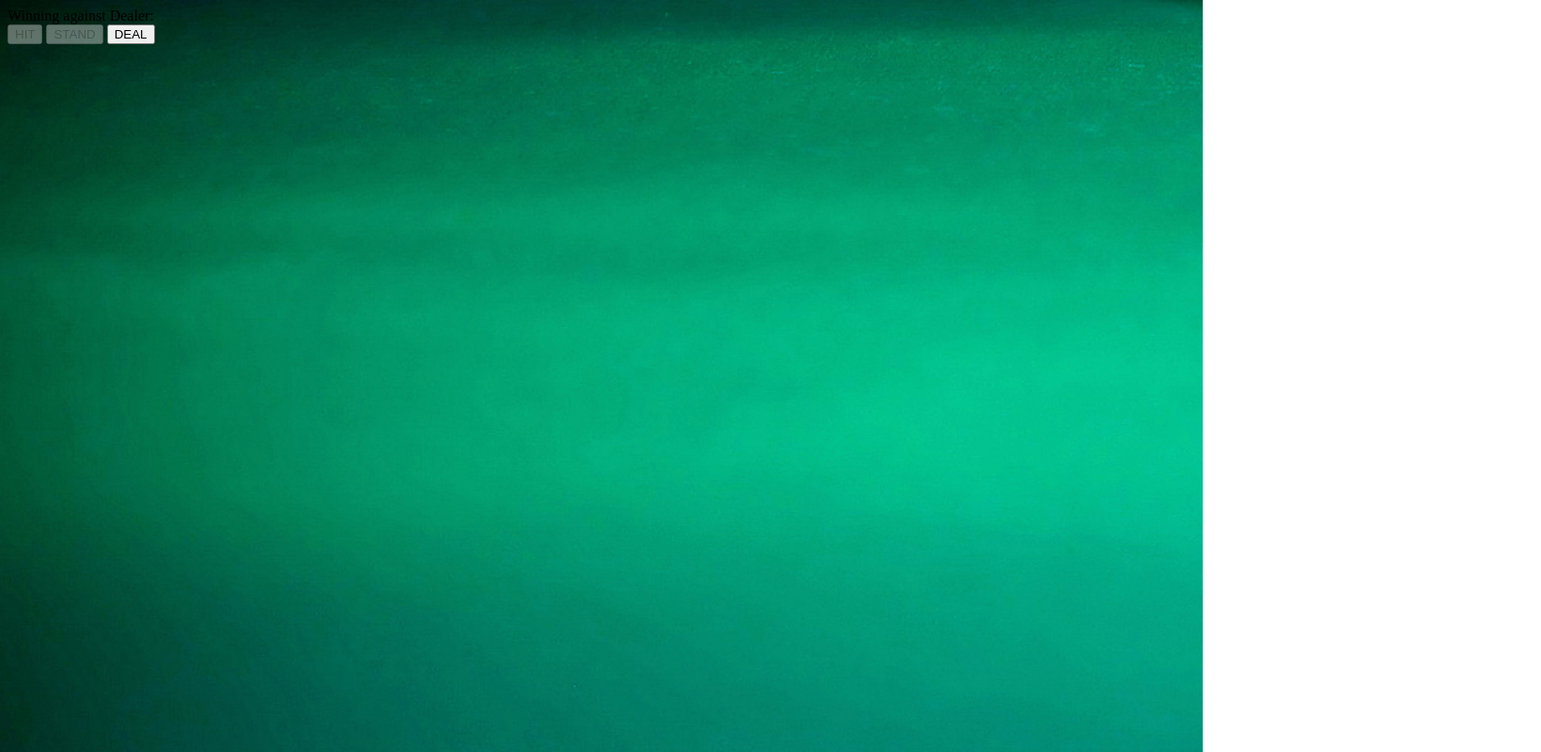
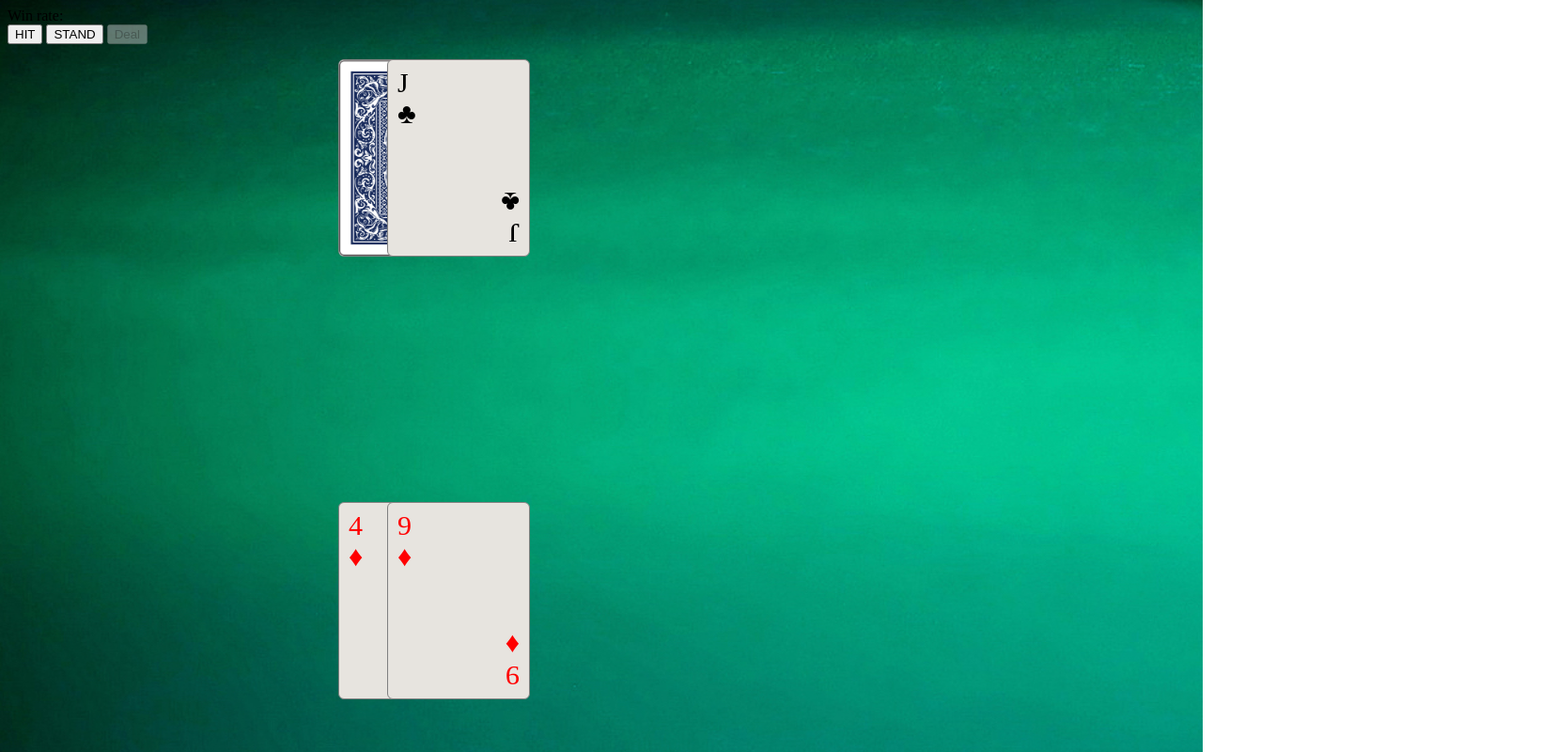
Before and after one commit to lionsdwarf/lionsdwarf.github.io, a website built with webpack: page index.html in a window 1280 px wide. Shown: the whole page at 94% size, 1640 px wide, since content can reach past the window. Built offline with nearby package versions, Linux system fonts and the light colour scheme.

Commit message:
deal button text to indicate shuffle

```diff
--- a/index.html
+++ b/index.html
@@ -17,7 +17,7 @@
 
     <aside>
 
-      <div>Winning against Dealer:</div>
+      <div>Win rate:</div>
 
       <div id="victoryPercentage"></div>
 
@@ -25,7 +25,7 @@
 
       <button id="stand" disabled>STAND</button>
 
-      <button id="deal">DEAL</button>
+      <button id="deal">Shuffle & Deal</button>
 
     </aside>
 
--- a/js/game/blackjack/Game.js
+++ b/js/game/blackjack/Game.js
@@ -1,4 +1,4 @@
-import { PLAYER, DEALER, INITIAL_CARDS_DEALT, GAME_PARTICIPANTS, ROUNDS_BEFORE_SHUFFLE } from './constants'
+import { PLAYER, DEALER, INITIAL_CARDS_DEALT, GAME_PARTICIPANTS, ROUNDS_UNTIL_SHUFFLE, DEAL, SHUFFLE_AND_DEAL } from './constants'
 
 import Deck from './Deck'
 
@@ -16,11 +16,7 @@ export default class Game {
 
     UIButtons.initListeners(this)
 
-    this.deck = new Deck()
-
     this.hands = clearHands()
-
-    this.roundCountSinceShuffle = 0
 
     this.playerVictoryPercentage = null
 
@@ -32,14 +28,18 @@ export default class Game {
 
     }
 
+    this.shuffleDeck()
+
+    this.deal()
+
   }
 
 
   deal() {
 
-    this.roundCountSinceShuffle++
+    UIButtons.setDealText(DEAL)
 
-    this.roundCountSinceShuffle === ROUNDS_BEFORE_SHUFFLE && this.shuffleDeck()
+    this.roundsSinceShuffle++
 
     renderNewRound()
 
@@ -101,6 +101,14 @@ export default class Game {
 
     renderDealerUI(this.hands[DEALER].cards[0])
 
+    if (shouldShuffle(this.roundsSinceShuffle)) {
+
+      UIButtons.setDealText(SHUFFLE_AND_DEAL)
+
+      this.shuffleDeck()
+
+    }
+
     console.log('victor: ', victor)
 
     this.victoryCount[victor] += 1
@@ -110,9 +118,9 @@ export default class Game {
 
   shuffleDeck() {
 
+    this.roundsSinceShuffle = 1
+
     this.deck = new Deck()
-
-    this.roundCountSinceShuffle = 0
 
   }
 
@@ -130,6 +138,9 @@ const isFirstDealerCard = (participant, cards) => participant === DEALER && card
 
 
 const isGameOver = hands => hands[DEALER].bust || hands[PLAYER].bust || (hands[PLAYER].stand || hands[PLAYER].blackjack) && (hands[DEALER].stand || hands[DEALER].blackjack)
+
+
+const shouldShuffle = roundsSinceShuffle => roundsSinceShuffle === ROUNDS_UNTIL_SHUFFLE
 
 //returns string
 const determineVictor = hands => hands[DEALER].bust || (!hands[PLAYER].bust && hands[PLAYER].cumulativeVal > hands[DEALER].cumulativeVal) ? PLAYER : DEALER
--- a/js/game/blackjack/constants/index.js
+++ b/js/game/blackjack/constants/index.js
@@ -4,9 +4,13 @@ export const DEALER = 'dealer'
 
 export const ACE = 'A'
 
+export const DEAL = 'Deal'
+
+export const SHUFFLE_AND_DEAL = 'Shuffle & Deal'
+
 export const GAME_PARTICIPANTS = [PLAYER, DEALER]
 
-export const ROUNDS_BEFORE_SHUFFLE = 6
+export const ROUNDS_UNTIL_SHUFFLE = 6
 
 export const FACE_VALUE = 10
 
--- a/js/game/blackjack/ui/Buttons.js
+++ b/js/game/blackjack/ui/Buttons.js
@@ -44,6 +44,13 @@ const toggleState = () => {
 }
 
 
+const setDealText = text => {
+
+  buttons.deal.innerHTML = text
+
+}
+
+
 const initListeners = (game) => {
 
   Game = game
@@ -63,4 +70,6 @@ export default {
 
   toggleState: toggleState,
 
+  setDealText: setDealText,
+
 }
--- a/js/game/blackjack/ui/Hands.js
+++ b/js/game/blackjack/ui/Hands.js
@@ -75,14 +75,15 @@ const revealDealer = (card) => {
 
   const cardEl = document.querySelector('.faceDown')
 
-  cardEl.classList.remove('faceDown')
+  if (cardEl) {
 
-  cardEl.append(constructCardVal(card))
+    cardEl.classList.remove('faceDown')
 
-  cardEl.append(constructCardVal(card))
+    cardEl.append(constructCardVal(card))
 
-  // cardEl.innerHTML = constructCardVal(card)
+    cardEl.append(constructCardVal(card))
 
+  }
 }
 
 
```
